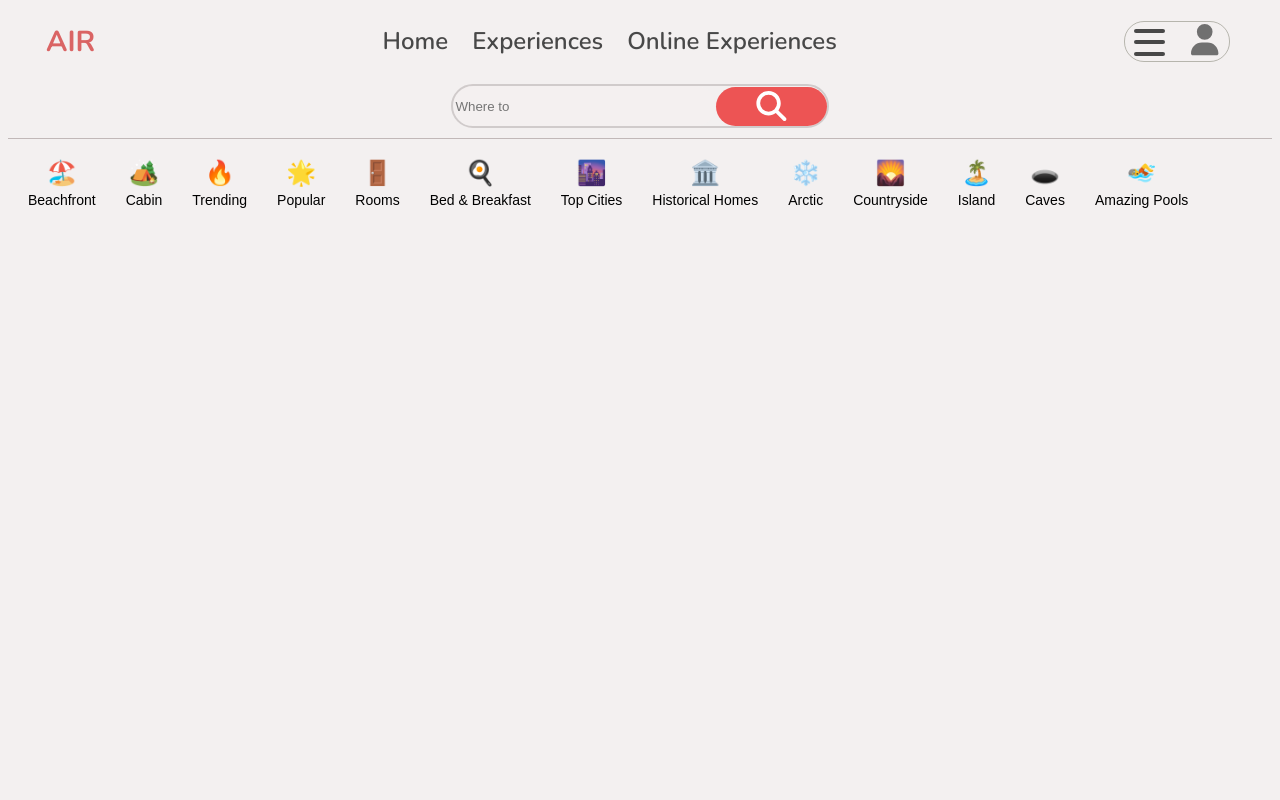
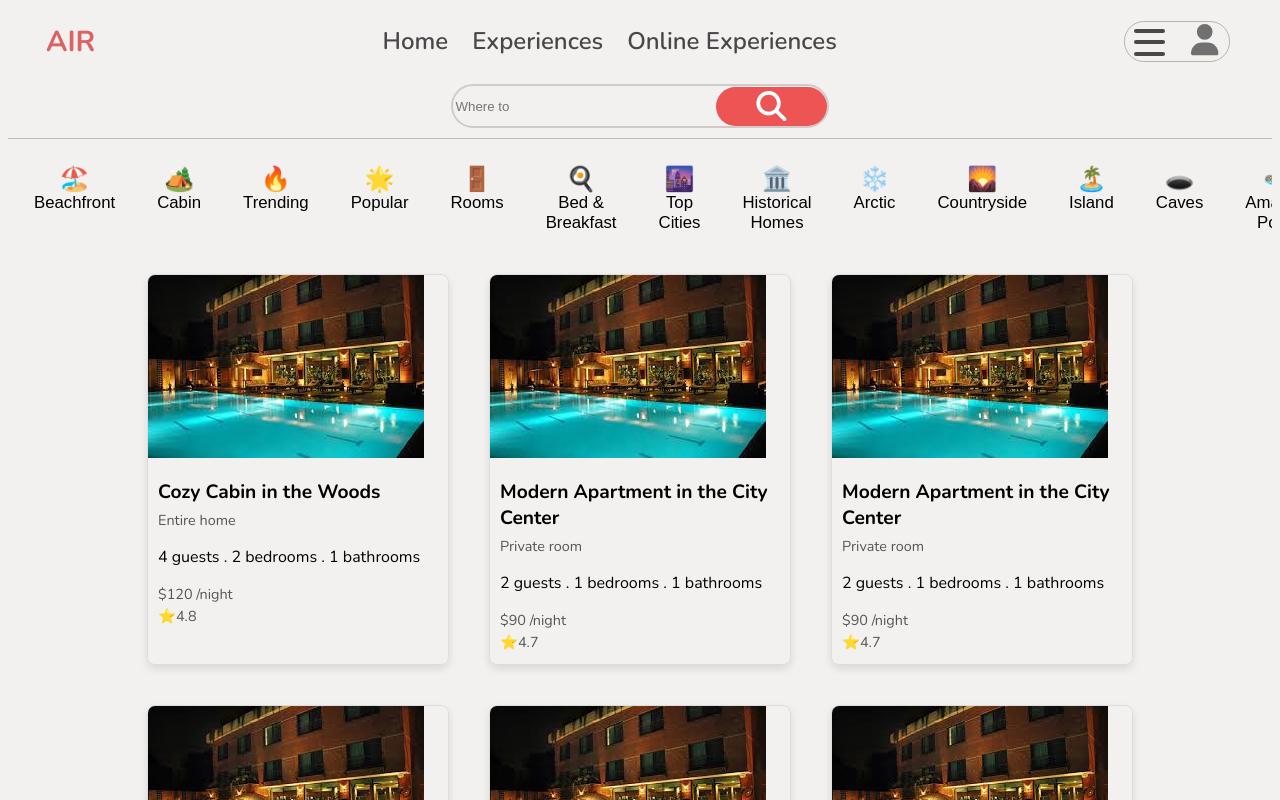
Before and after one commit to afaqfaiz/web_semester_project, a React (Vite) app: page / in a window 1280 px wide. Shown: the top 800 px of the page. Built offline with nearby package versions, Linux system fonts and the light colour scheme.

Commit message:
add css for listing

```diff
--- a/src/components/Categories.css
+++ b/src/components/Categories.css
@@ -5,18 +5,23 @@
     overflow-x: auto;
     gap: 10px;
     padding: 10px;
+    scrollbar-width: none;
+    scroll-behavior: smooth;
 }
 
 .category-button {
     display: flex;
     flex-direction: column;
     align-items: center;
-    padding: 10px;
+    padding: 16px;
     border: none;
     background: none;
     cursor: pointer;
-    font-size: 14px;
+    /* font-size: 14px; */
     transition: color 0.3s, background-color 0.3s;
+    font-size: 24px;
+    margin-bottom: 5px;
+
 }
 
 .category-button.active {
@@ -26,6 +31,8 @@
 }
 
 .category-icon {
-    font-size: 24px;
-    margin-bottom: 5px;
+    font-size: 100%;
 }
+.category-label{
+    font-size: 70%;
+}
--- /dev/null
+++ b/src/components/Listing.jsx
@@ -0,0 +1,104 @@
+import React from "react";
+import ListingCards from  "./Listingcard";
+import './listing.css'
+import hotel from '../assets/hotel.jpg'
+const listingsData = [
+    {
+        id: 1,
+        image: hotel, // Replace with actual image URLs
+        title: 'Cozy Cabin in the Woods',
+        propertyType: 'Entire home',
+        categry: 'Cabin',
+        guests: 4,
+        bedrooms: 2,
+        bathrooms: 1,
+        price: 120,
+        rating: 4.8
+    },
+    {
+        id: 2,
+        image: hotel,
+        title: 'Modern Apartment in the City Center',
+        propertyType: 'Private room',
+        categry: 'Top Cities',
+        guests: 2,
+        bedrooms: 1,
+        bathrooms: 1,
+        price: 90,
+        rating: 4.7
+    },
+    {
+        id: 2,
+        image: hotel,
+        title: 'Modern Apartment in the City Center',
+        propertyType: 'Private room',
+        categry: 'Countryside',
+        guests: 2,
+        bedrooms: 1,
+        bathrooms: 1,
+        price: 90,
+        rating: 4.7
+    },
+    {
+        id: 2,
+        image: hotel,
+        title: 'Modern Apartment in the City Center',
+        propertyType: 'Private room',
+        categry: 'Island',
+        guests: 2,
+        bedrooms: 1,
+        bathrooms: 1,
+        price: 90,
+        rating: 4.7
+    },
+    {
+        id: 2,
+        image: hotel,
+        title: 'Modern Apartment in the City Center',
+        propertyType: 'Private room',
+        categry: 'Arctic',
+        guests: 2,
+        bedrooms: 1,
+        bathrooms: 1,
+        price: 90,
+        rating: 4.7
+    },
+    {
+        id: 2,
+        image: hotel,
+        title: 'Modern Apartment in the City Center',
+        propertyType: 'Private room',
+        categry: 'Beachfront',
+        guests: 2,
+        bedrooms: 1,
+        bathrooms: 1,
+        price: 90,
+        rating: 4.7
+    },
+    // Add more listings as needed
+];
+
+
+const Listing=()=>{
+    return (
+        <div className="listings-container">
+            {listingsData.map((listing) =>(
+            <ListingCards
+                key={listing.id}
+                image={listing.image}
+                title={listing.title}
+                propertyType={listing.propertyType}
+                guests={listing.guests}
+                bedrooms={listing.bedrooms}
+                bathrooms={listing.bathrooms}
+                price={listing.price}
+                rating={listing.rating}
+                />
+
+            ))}
+
+        </div>
+
+    )
+};
+export default Listing;
--- a/src/components/Listingcard.jsx
+++ b/src/components/Listingcard.jsx
@@ -1,20 +1,23 @@
 import React from "react";
+import './listingcards.css'
 
-
-const ListingCards=({image,title,propertytype,guests,bedrooms,bathrooms,price,rating})=>{
+const ListingCards=({image,title,propertyType,guests,bedrooms,bathrooms,price,rating})=>{
 
 
     return(
-        <div>
+        <div className="listing-card">
             <img src={image} alt={title}className="image-title" />
             <div className="listing-info">
                 <h3 className="listing-title">{title}</h3>
-                <p className="listing-type">{propertytype}</p>
+                <p className="listing-type">{propertyType}</p>
                 <p className="listing-detail">{guests} guests . {bedrooms} bedrooms . {bathrooms} bathrooms</p>
-                <p></p>
+                <p className="listing-price">${price} /night</p>
+                <p className="listing-rating">⭐{rating}</p>
 
             </div>
         </div>
 
     )
-}
+};
+
+export default  ListingCards;
--- /dev/null
+++ b/src/components/listing.css
@@ -0,0 +1,6 @@
+.listings-container {
+    display: flex; /* Use flexbox */
+    flex-wrap: wrap; /* Allow wrapping to the next line */
+    gap: 20px; /* Space between the cards */
+    justify-content: center; /* Center the cards */
+}
--- /dev/null
+++ b/src/components/listingcards.css
@@ -0,0 +1,37 @@
+.listing-card {
+
+    border: 1px solid #ddd;
+    border-radius: 8px;
+    overflow: hidden;
+    width: 300px;
+    margin: 10px;
+    box-shadow: 0 4px 8px rgba(0, 0, 0, 0.1);
+}
+.listing-card:hover {
+    transform: scale(1.02); /* Optional: Scale up on hover */
+}
+
+.listing-image {
+    width: 100%;
+    height: 180px;
+    object-fit: cover;
+}
+
+.listing-info {
+    padding: 10px;
+}
+
+.listing-title {
+    font-size: 1.2em;
+    font-weight: bold;
+    margin: 5px 0;
+}
+
+.listing-type,
+.listing-details,
+.listing-price,
+.listing-rating {
+    color: #555;
+    font-size: 0.9em;
+    margin: 2px 0;
+}
--- a/src/pages/Homepage.jsx
+++ b/src/pages/Homepage.jsx
@@ -2,7 +2,9 @@ import React from "react";
 import Navbar from "../components/Navbar";
 import Search_bar from "../components/searchbar";
 import Categories from "../components/Categories";
-import styles from "./Homepage.module.css"
+import styles from "./Homepage.module.css";
+import Listing from "../components/Listing";
+//import Listingcard from "../components/Listingcard";
 
 
 const Homepage = () => {
@@ -15,6 +17,7 @@ const Homepage = () => {
             <Search_bar />
           </div>
           <Categories />
+            <Listing/>
       </div>
     </>
 
```
Also changed, not shown: src/assets/hotel.jpg (added), src/components/Navbar.jsx (line endings or trailing spaces).
